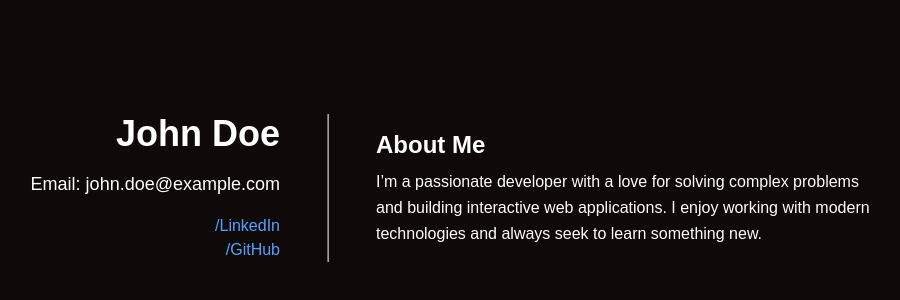
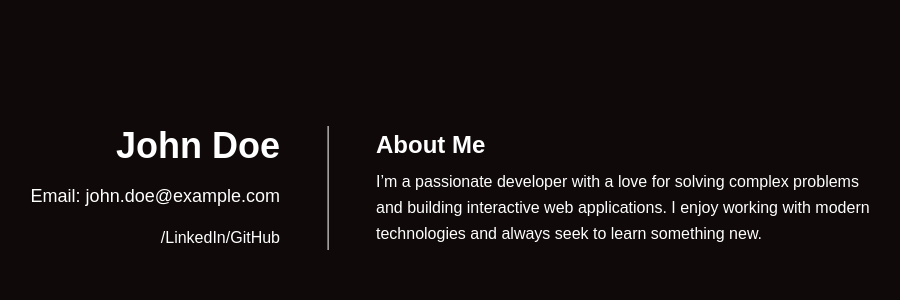
Before and after one commit to Typhlosion123/portfolio, a Next.js app: page /aboutme in a window 1280 px wide. Shown: the part 212-512 px from the top of the page, without its empty margins (312-1212 px from the left). Built offline with nearby package versions, Linux system fonts and the light colour scheme.

Commit message:
added font ubuntu

```diff
--- a/app/aboutme/page.tsx
+++ b/app/aboutme/page.tsx
@@ -9,7 +9,7 @@ export default function AboutMe() {
       initial={{ opacity: 0 }}
       animate={{ opacity: 1 }}
       transition={{ duration: 1 }}
-      className="min-h-screen bg-[#0F0909] text-white flex items-center justify-center"
+      className="min-h-screen bg-[#0F0909] text-white flex items-center justify-center font-ubuntu"
     >
       <div className="relative w-full max-w-6xl flex px-4">
         {/* Separator Line */}
@@ -24,16 +24,15 @@ export default function AboutMe() {
               href="https://linkedin.com/in/chrisyxu"
               target="_blank"
               rel="noopener noreferrer"
-              className="text-blue-400 hover:underline"
+              className="text-white-400 hover:underline"
             >
               /LinkedIn
             </a>
-            <br />
             <a
               href="https://github.com/Typhlosion123"
               target="_blank"
               rel="noopener noreferrer"
-              className="text-blue-400 hover:underline"
+              className="text-white-400 hover:underline"
             >
               /GitHub
             </a>
--- a/package.json
+++ b/package.json
@@ -9,6 +9,7 @@
     "lint": "next lint"
   },
   "dependencies": {
+    "@fontsource/ubuntu": "^5.2.5",
     "@splinetool/react-spline": "^4.0.0",
     "@splinetool/runtime": "^1.9.82",
     "motion": "^12.6.3",
```
Also changed, not shown: 1 other file (tests, documents, lock files or other folders).
